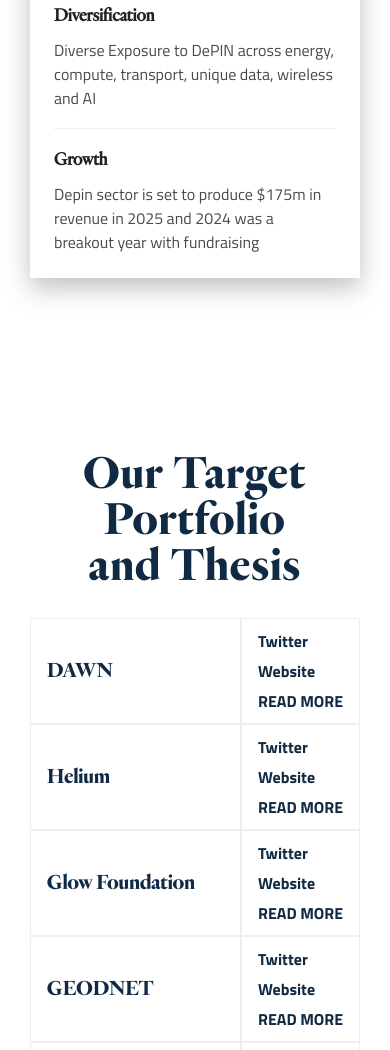
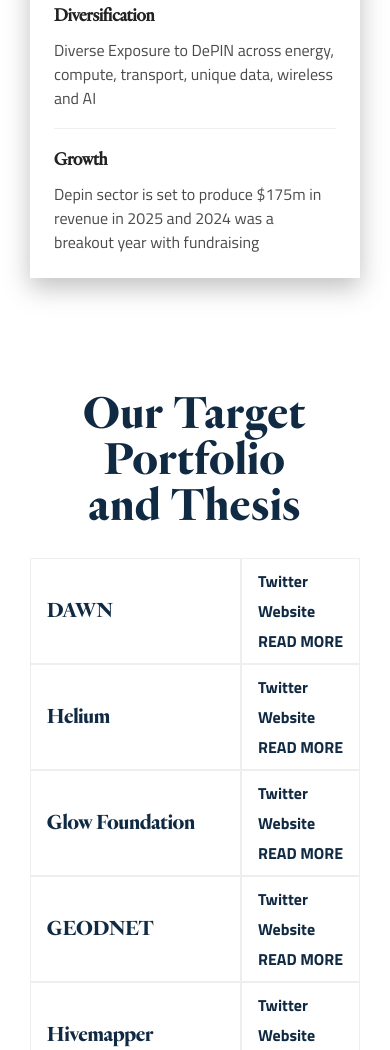
Before and after one commit to kmerkushev/demo3, a plain HTML site: page index.html in a window 390 px wide. Shown: the part 2938-3988 px from the top of the page. Drawn offline with Linux system fonts and the light colour scheme.

Commit message:
padding fix

```diff
--- a/style.css
+++ b/style.css
@@ -866,7 +866,8 @@ img {
   display: flex;
   flex-direction: column;
   align-items: center;
-  padding-top: 170px;
+  padding-top: 40px;
+  padding-bottom: 120px;
 }
 .port__inner {
   max-width: 1200px;
@@ -934,6 +935,9 @@ img {
   }
 }
 @media (max-width: 768px) {
+  .port {
+    padding-bottom: 70px;
+  }
   .port__h2 {
     font-size: 56px;
   }
```
